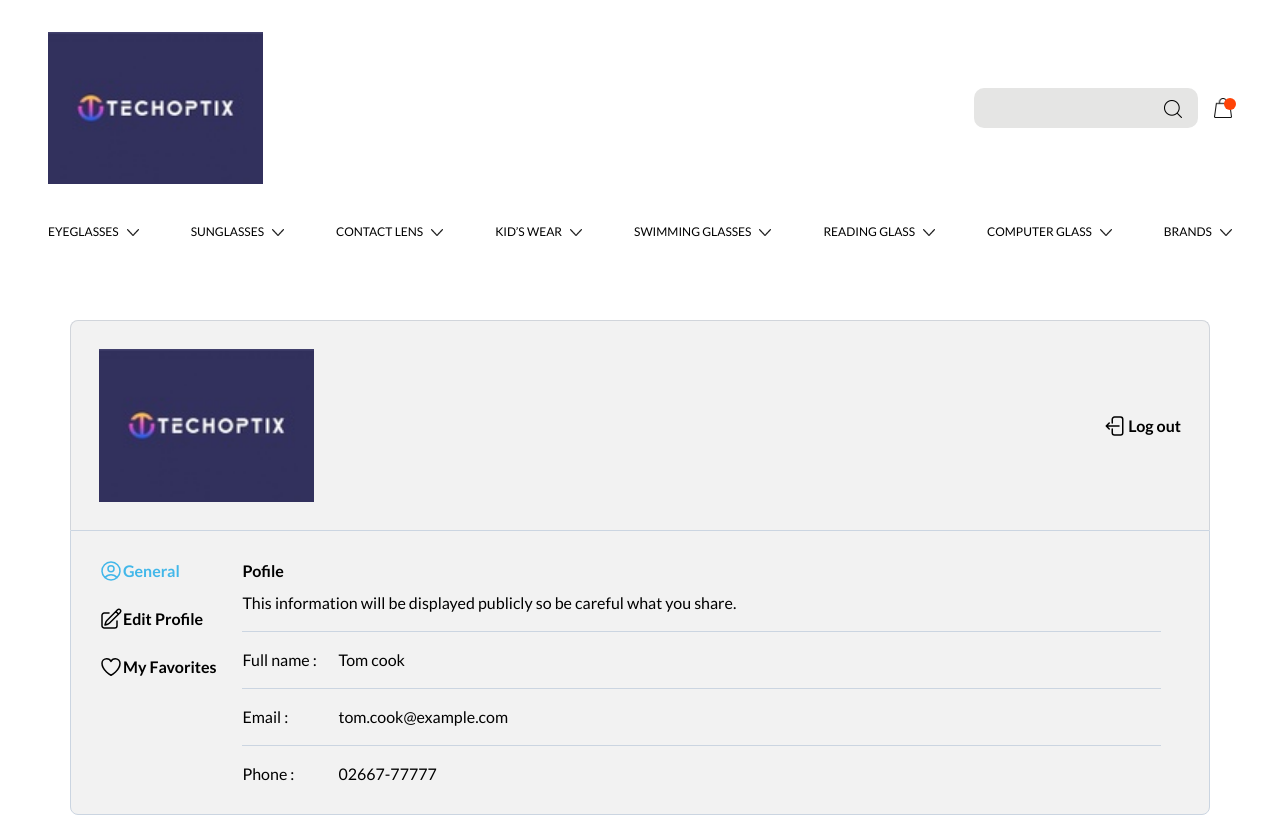
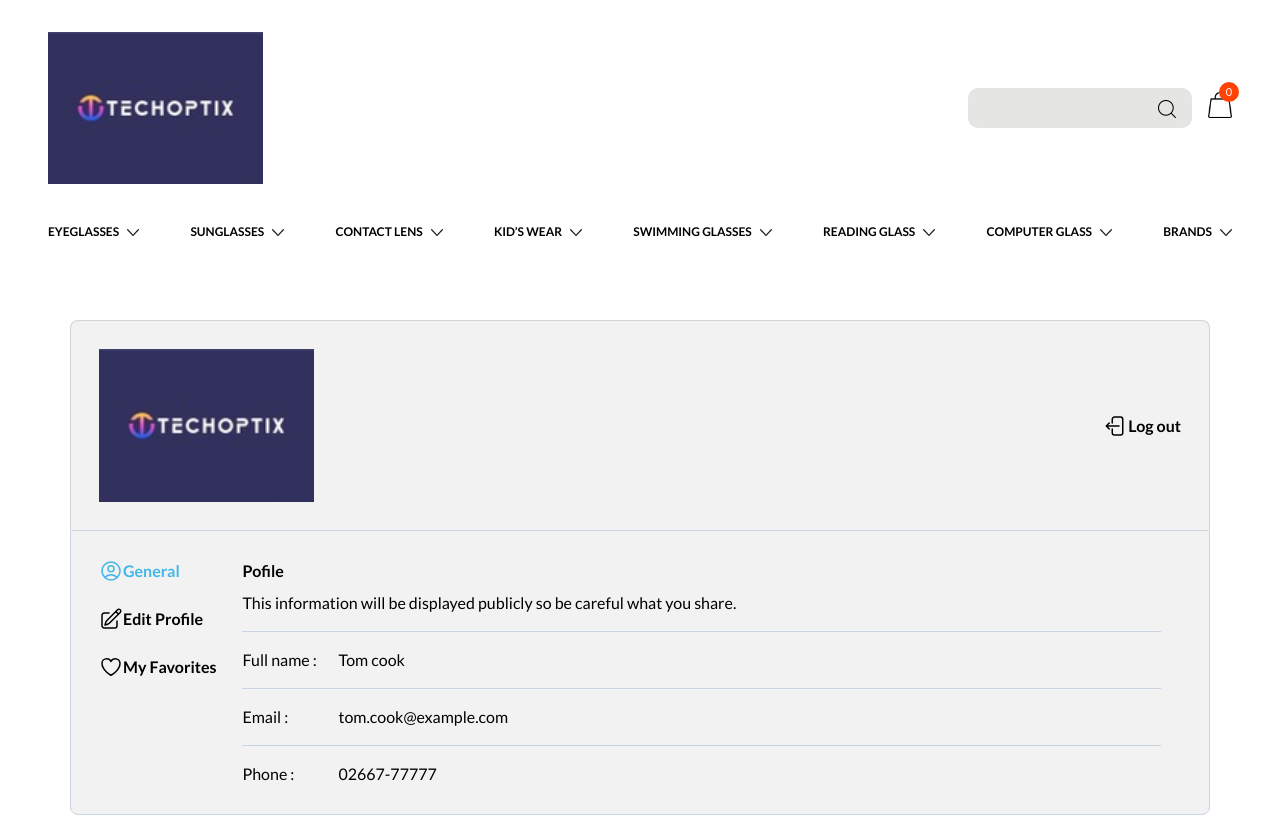
Before and after one commit to diliptadha/techoptix, a Next.js app: page /profile in a window 1280 px wide. Shown: the top 817 px of the page. Built offline with nearby package versions, Linux system fonts and the light colour scheme.

Commit message:
fixed header's menu

```diff
--- a/src/Component/header.tsx
+++ b/src/Component/header.tsx
@@ -1,18 +1,40 @@
 "use client";
 
 import { Images, Strings } from "@/constant";
-import { useRef, useState } from "react";
+import { useEffect, useRef, useState } from "react";
 
 import Image from "next/image";
+import Link from "next/link";
+import { useRouter } from "next/navigation";
 
-const Header = () => {
+interface HeaderProps {
+  setSearch: (search: string) => void;
+}
+
+const Header: React.FC<HeaderProps> = ({ setSearch }) => {
+  const router = useRouter();
+
   const [selectedLanguage, setSelectedLanguage] = useState<string | null>(
     "English"
   );
   const [rotateImage, setRotateImage] = useState(false);
   const [showMenu, setShowMenu] = useState(false);
   const menuRef = useRef<HTMLDivElement | null>(null);
-
+  const [cartQuantity, setCartQuantity] = useState([]);
+  const [isInputFocused, setIsInputFocused] = useState(false);
+  const [search, setSearchLocal] = useState("");
+  const [showTrendingSearches, setShowTrendingSearches] = useState(false);
+  const trendingSearches = [
+    "Contact Lenses",
+    "Eyeglasses for Kids",
+    "Eyeglasses for Men",
+    "Eyeglasses for Women",
+    "Computer Glasses Women",
+    "Computer Glasses Men",
+    "Myopia Control Zesis Lenses",
+    "Myopia Control Zeiss Lenses",
+    "Myopia Control Essilor Lenses",
+  ];
   const [stringsArray, setStringsArray] = useState([
     {
       id: 0,
@@ -111,15 +133,68 @@ const Header = () => {
         },
         brands: {
           submenuData: ["Brands"],
-          brandsheading: [],
+          brandsheading: [
+            "Iksana",
+            "Tom Ford",
+            "Maybach",
+            "Scott",
+            "K&D",
+            "Visibilla",
+            "Zoe Miller",
+            "Page 4",
+            "Swarovski",
+            "Origin Virgin",
+            "Maverick",
+            "Femina Flaunt",
+            "Gotti",
+            "Kosch",
+            "Gucci",
+            "Prada",
+            "Moleskine",
+            "Carrera",
+            "Mozzati",
+            "Intense Focus",
+            "Esprit",
+          ],
         },
         framecolor: {
           submenuData: ["Frame Color"],
-          framecolorheading: [],
+          framecolorheading: [
+            "Black",
+            "Gold",
+            "Transparent",
+            "Brown",
+            "Voilet",
+            "Blue",
+            "Silver",
+            "Gunmetal",
+            "Pink",
+            "Yellow",
+            "Red",
+            "Green",
+            "Tortoise",
+            "Maroon",
+            "Grey",
+            "Purple",
+            "Rosegold",
+            "White",
+          ],
         },
         frameshape: {
           submenuData: ["Frame Shape"],
-          frameshapeheading: [],
+          frameshapeheading: [
+            "AVAIATOR",
+            "BUTTERFLY",
+            "CATEYE",
+            "CLUBMASTER",
+            "HEXAGON",
+            "OVAL",
+            "RECTANGLE",
+            "ROUND",
+            "SQUARE",
+            "GEOMETRIC",
+            "WAYFARER",
+          ],
         },
       },
     },
@@ -329,10 +404,93 @@ const Header = () => {
     setStringsArray(updatedStringsArray);
     setRotateImage(!rotateImage);
   };
+  let tQty = 0;
+  const handleCartPage = () => {
+    if (tQty <= 0) {
+      router.push("/cartEmpty");
+    } else {
+      router.push("/cart");
+    }
+  };
+  const dropdownRef = useRef<HTMLDivElement>(null);
+
+  useEffect(() => {
+    const storedSearch = localStorage.getItem("searchTerm");
+    if (storedSearch) {
+      setSearchLocal(storedSearch);
+    }
+  }, []);
+
+  const handleChange = (e: any) => {
+    const searchTerm = e.target.value;
+    setSearchLocal(e.target.value);
+    setSearch(e.target.value);
+    if (searchTerm.trim() === "") {
+      localStorage.removeItem("searchTerm");
+      localStorage.removeItem("search");
+    }
+  };
+
+  useEffect(() => {
+    const savedSearchTerm = localStorage.getItem("searchTerm");
+    if (savedSearchTerm) {
+      setSearch(savedSearchTerm);
+      setSearchLocal(savedSearchTerm);
+    }
+  }, []);
+
+  const handleSearch = () => {
+    if (search.trim() !== "") {
+      localStorage.setItem("searchTerm", search);
+      router.push(
+        `/advanced-search?q=${encodeURIComponent(
+          search.toLowerCase().replace(/\s+/g, "-")
+        )}`
+      );
+    }
+  };
+
+  const handleInputFocus = () => {
+    setIsInputFocused(true);
+    setShowTrendingSearches(true);
+  };
+
+  const handleInputBlur = () => {
+    setIsInputFocused(false);
+  };
+
+  const handleTrendingSearchClick = (term: string) => {
+    setSearch(term);
+    setSearchLocal(term);
+    localStorage.setItem("searchTerm", term);
+    router.push(
+      `/advanced-search?q=${encodeURIComponent(
+        term.toLowerCase().replace(/\s+/g, "-")
+      )}`
+    ),
+      setShowTrendingSearches(false);
+  };
+
+  const handleClickOutside = (event: MouseEvent) => {
+    if (
+      dropdownRef.current &&
+      !dropdownRef.current.contains(event.target as Node)
+    ) {
+      setShowTrendingSearches(false);
+    }
+  };
+
+  useEffect(() => {
+    document.addEventListener("mousedown", handleClickOutside);
+    return () => {
+      document.removeEventListener("mousedown", handleClickOutside);
+    };
+  }, []);
 
   return (
     <div className="max-w-screen-2xl m-auto">
       <div className="flex mt-8 xs:flex-col sm:flex-row sm:justify-between xs:space-y-4 md:space-y-0 items-center xs:mx-4 md:mx-12">
+        <Link href={"/"}>
           <Image
             src={Images.Logo}
             alt="/"
@@ -340,29 +498,59 @@ const Header = () => {
             width={215}
             className="xs:w-36 md:w-[215px]"
           />
+        </Link>
         <div className="xs:space-x-3 sm:space-x-4 flex items-center">
-          <div className="relative">
+          <div className="relative" ref={dropdownRef}>
             <input
-              className="xs:text-sm md:text-base bg-[#E5E5E4] z-index1 outline-none xs:w-[260px] md:w-56 h-10 p-4 rounded-[10px] flex items-center"
+              className="xs:text-sm md:text-base text-black bg-[#E5E5E4] outline-none xs:w-[260px] md:w-56 h-10 p-4 rounded-[10px] flex items-center"
               style={{ paddingRight: "2.5rem" }}
+              value={search}
+              onChange={handleChange}
+              onFocus={handleInputFocus}
+              onBlur={handleInputBlur}
+              onKeyDown={(e) => {
+                if (e.key === "Enter") {
+                  handleSearch();
+                }
+              }}
             />
-            <Image
-              src={Images.Search}
-              alt="/"
-              height={18}
-              width={18}
-              className="absolute right-4 top-3 "
-            />
+            {showTrendingSearches && (
+              <div className="z-index absolute  w-full bg-white border rounded-md shadow-lg">
+                <p className="p-2 text-gray-500">TRENDING</p>
+                {trendingSearches.map((term, index) => (
+                  <div
+                    key={index}
+                    className="p-2 cursor-pointer hover:bg-gray-100 text-black"
+                    onClick={() => handleTrendingSearchClick(term)}
+                  >
+                    {term}
                   </div>
-          <div className="relative">
+                ))}
+              </div>
+            )}
+            <button
+              disabled={search.trim() === ""}
+              onClick={handleSearch}
+              className="absolute right-4 top-3 transition-transform hover:scale-75 transform"
+            >
+              <Image src={Images.Search} alt="/" height={18} width={18} />
+            </button>
+          </div>
+          <div className="relative" onClick={handleCartPage}>
+            <button>
               <Image
                 src={Images.Bag}
                 alt="/"
                 height={21}
                 width={19}
-              className="xs:w-[16px] md:w-[18px]"
+                className="w-[24px]"
               />
-            <p className="rounded-full xs:h-2 xs:w-2 md:h-3 md:w-3 bg-[#FF4307] absolute top-0 left-2.5"></p>
+            </button>
+            <div className="rounded-full h-5 w-5 bg-[#FF4307] absolute top-0 right-[-7px] translate-x-0 translate-y-[-50%]">
+              <span className="absolute text-[11px] top-[50%] right-[50%] text-white translate-x-[50%] translate-y-[-50%]">
+                {0}
+              </span>
+            </div>
           </div>
         </div>
       </div>
@@ -371,9 +559,11 @@ const Header = () => {
           {stringsArray.map((item, index) => (
             <div key={index}>
               <div
-                onClick={() => toggleMegaMenu(index)}
-                className={`flex items-center font-normal text-xs text-black cursor-pointer ${
-                  item.megaMenuOpen ? "text-PictonBlue" : ""
+                onMouseEnter={() => toggleMegaMenu(index)}
+                className={`flex items-center font-semibold text-xs  cursor-pointer ${
+                  item.megaMenuOpen
+                    ? "text-PictonBlue font-semibold"
+                    : "text-black"
                 }`}
               >
                 {item.menu}
@@ -411,11 +601,12 @@ const Header = () => {
               item.megaMenuOpen && (
                 <div
                   key={index}
-                  className="w-[700px] h-auto bg-[#F2F2F2] z-index1 absolute top-56 p-5 rounded-[10px] shadow-md"
+                  className="w-[700px] h-auto bg-[#F2F2F2] z-index1 absolute top-64 p-5 rounded-[10px] shadow-md"
+                  onMouseLeave={() => toggleMegaMenu(index)}
                 >
                   <div className="flex justify-between font-normal">
                     <div>
-                      <h1 className="font-bold text-black">
+                      <h1 className="font-bold text-black ">
                         {item.data?.gender.submenuData.map((gender, index) => (
                           <h1 key={index}>{gender}</h1>
                         ))}
@@ -423,7 +614,14 @@ const Header = () => {
                       <ul>
                         {item.data?.gender.genderheading.map(
                           (gender, subIndex) => (
-                            <li key={subIndex}>{gender}</li>
+                            <li key={subIndex}>
+                              <a
+                                href="/advanced-search"
+                                className="hover:text-PictonBlue"
+                              >
+                                {gender}
+                              </a>
+                            </li>
                           )
                         )}
                       </ul>
@@ -437,7 +635,15 @@ const Header = () => {
                       <ul>
                         {item.data?.brands.brandsheading.map(
                           (brands, subIndex) => (
-                            <li key={subIndex}>{brands}</li>
+                            <li key={subIndex}>
+                              {" "}
+                              <a
+                                href="/advanced-search"
+                                className="hover:text-PictonBlue"
+                              >
+                                {brands}{" "}
+                              </a>
+                            </li>
                           )
                         )}
                       </ul>
@@ -453,7 +659,15 @@ const Header = () => {
                       <ul>
                         {item.data?.framecolor.framecolorheading.map(
                           (framecolor, subIndex) => (
-                            <li key={subIndex}>{framecolor}</li>
+                            <li key={subIndex}>
+                              {" "}
+                              <a
+                                href="/advanced-search"
+                                className="hover:text-PictonBlue"
+                              >
+                                {framecolor}{" "}
+                              </a>
+                            </li>
                           )
                         )}
                       </ul>
@@ -469,7 +683,15 @@ const Header = () => {
                       <ul>
                         {item.data?.framestyle.framestyleheading.map(
                           (framestyle, subIndex) => (
-                            <li key={subIndex}>{framestyle}</li>
+                            <li key={subIndex}>
+                              {" "}
+                              <a
+                                href="/advanced-search"
+                                className="hover:text-PictonBlue"
+                              >
+                                {framestyle}{" "}
+                              </a>
+                            </li>
                           )
                         )}
                       </ul>
@@ -478,14 +700,30 @@ const Header = () => {
                       <h1 className="font-bold text-black">
                         {item.data?.frameshape.submenuData.map(
                           (frameshape, index) => (
-                            <h1 key={index}>{frameshape}</h1>
+                            <h1 key={index}>
+                              {" "}
+                              <a
+                                href="/advanced-search"
+                                className="hover:text-PictonBlue"
+                              >
+                                {frameshape}{" "}
+                              </a>
+                            </h1>
                           )
                         )}
                       </h1>
                       <ul>
                         {item.data?.frameshape.frameshapeheading.map(
                           (frameshape, subIndex) => (
-                            <li key={subIndex}>{frameshape}</li>
+                            <li key={subIndex}>
+                              {" "}
+                              <a
+                                href="/advanced-search"
+                                className="hover:text-PictonBlue"
+                              >
+                                {frameshape}{" "}
+                              </a>
+                            </li>
                           )
                         )}
                       </ul>
--- a/src/pages/[category]/[search].tsx
+++ b/src/pages/[category]/[search].tsx
@@ -759,7 +759,7 @@ const Listingpage: React.FC<{ filters: Filters }> = ({ filters }) => {
 
   return (
     <div className="list-bg max-w-screen-2xl m-auto">
-      <Header />
+      <Header setSearch={setSearch} />
       <div className="mt-[36px] xs:mx-[20px] xl:mx-[72px]- mx flex">
         <div
           className={`drawer xs:w-[333px] ${isDrawerOpen && "md:hidden"} ${
--- a/src/pages/advanced-search.tsx
+++ b/src/pages/advanced-search.tsx
@@ -774,7 +774,7 @@ const Listingpage: React.FC<{ filters: Filters }> = ({ filters }) => {
 
   return (
     <div className="list-bg max-w-screen-2xl m-auto">
-      <Header />
+      <Header setSearch={setSearch} />
       <div className="mt-[36px] xs:mx-[20px] xl:mx-[72px]- mx flex">
         <div
           className={`drawer xs:w-[333px] ${isDrawerOpen && "md:hidden"} ${
--- a/src/pages/contact-us.tsx
+++ b/src/pages/contact-us.tsx
@@ -43,7 +43,7 @@ const Contactus = () => {
 
   return (
     <>
-      <Header />
+      <Header setSearch={setSearch} />
       <div className="m-5 md:my-10">
         <h1 className="py-5 text-center text-3xl">{ContactUs.CONTACT_US}</h1>
       </div>
--- a/src/pages/eyewear/[category]/[product_details].tsx
+++ b/src/pages/eyewear/[category]/[product_details].tsx
@@ -736,7 +736,7 @@ const ProductDetails = () => {
   return (
     <>
       <div>
-        <Header />
+        <Header setSearch={setSearch} />
         {selectedSubProduct && (
           <div className="bg-white px-[2rem] py-[2rem] md:px-[3rem] xl:px-[6rem] p-black mx-auto- md:w-[50%]- lg:w-full-">
             <div className="p-1 bg-white w-full text-lato text-[14px] ">
--- a/src/pages/profile.tsx
+++ b/src/pages/profile.tsx
@@ -46,7 +46,7 @@ const Profile = () => {
   return (
     <div className="max-w-screen-2xl m-auto">
       <div>
-        <Header />
+        <Header setSearch={setSearch} />
         <div className=" mt-10 bg-[#f2f2f2] border-t-[1.5px] border-gray-300 border-x-[1.5px] xs:mx-[20px] xl:mx-[70px] rounded-t-lg p-7">
           <div className="flex items-center justify-between ">
             <Image
--- a/src/pages/similar_products.tsx
+++ b/src/pages/similar_products.tsx
@@ -4,10 +4,10 @@ import { Images, Strings } from "@/constant";
 import React, { useEffect, useRef, useState } from "react";
 
 import Image from "next/image";
+import Loader from "@/Component/Loader";
 import SimilarProduct from "@/Component/SimilarProduct";
 import axios from "axios";
 import { useRouter } from "next/router";
-import Loader from "@/Component/Loader";
 
 interface ProductData {
   color: any;
@@ -371,7 +371,7 @@ const SimilarProductPage = () => {
           ref={containerRef2}
           className="mt-5 mx-3 overflow-hidden flex space-x-10- w-full overflow-x-scroll no-scrollbar"
         >
-          <div className="">
+          {/* <div className="">
             <div className="relative h-[335px] w-[320px] rounded-[10px] mr-5 md:mr-10">
               <Image
                 src={Images.EXPLORE}
@@ -388,7 +388,7 @@ const SimilarProductPage = () => {
                 </button>
               </div>
             </div>
-          </div>
+          </div> */}
           {similarProductData &&
             Array.isArray(similarProductData) &&
             similarProductData.map((product, index) => (
--- a/src/pages/store-location.tsx
+++ b/src/pages/store-location.tsx
@@ -14,7 +14,7 @@ const StoreLocation = () => {
   const [search, setSearch] = useState("");
   return (
     <>
-      <Header />
+   <Header setSearch={setSearch} />
       <div className=" px-[2rem] py-[2rem] md:px-[3rem] xl:px-[6rem]">
         {data.store.length > 0 ? (
           data.store.map((ele, index) => (
```
Also changed, not shown: src/Component/footer.tsx (+9 -7 lines), src/pages/Home-screen.tsx (+9 -9 lines), src/pages/privacy-policy.tsx (+7 -5 lines), src/pages/terms-conditions.tsx (+7 -6 lines). Lines whose indentation alone changed are shown as unchanged.
